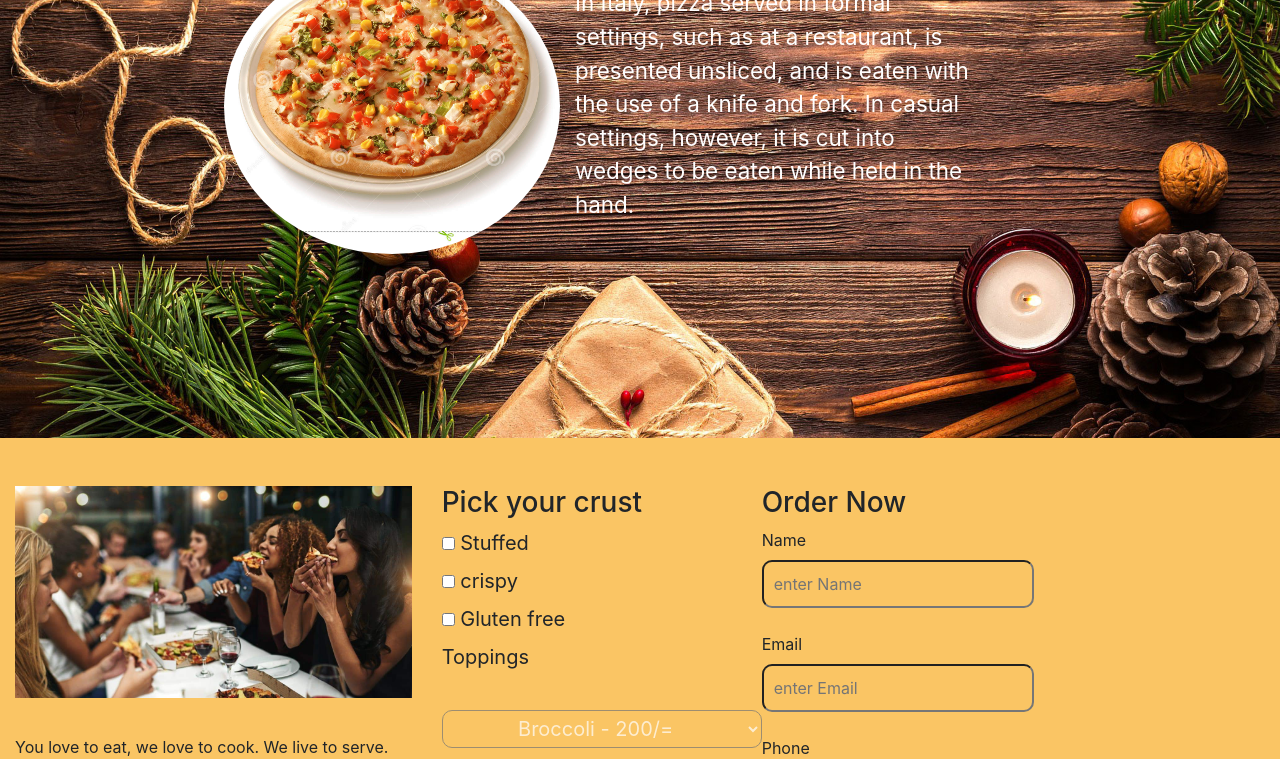
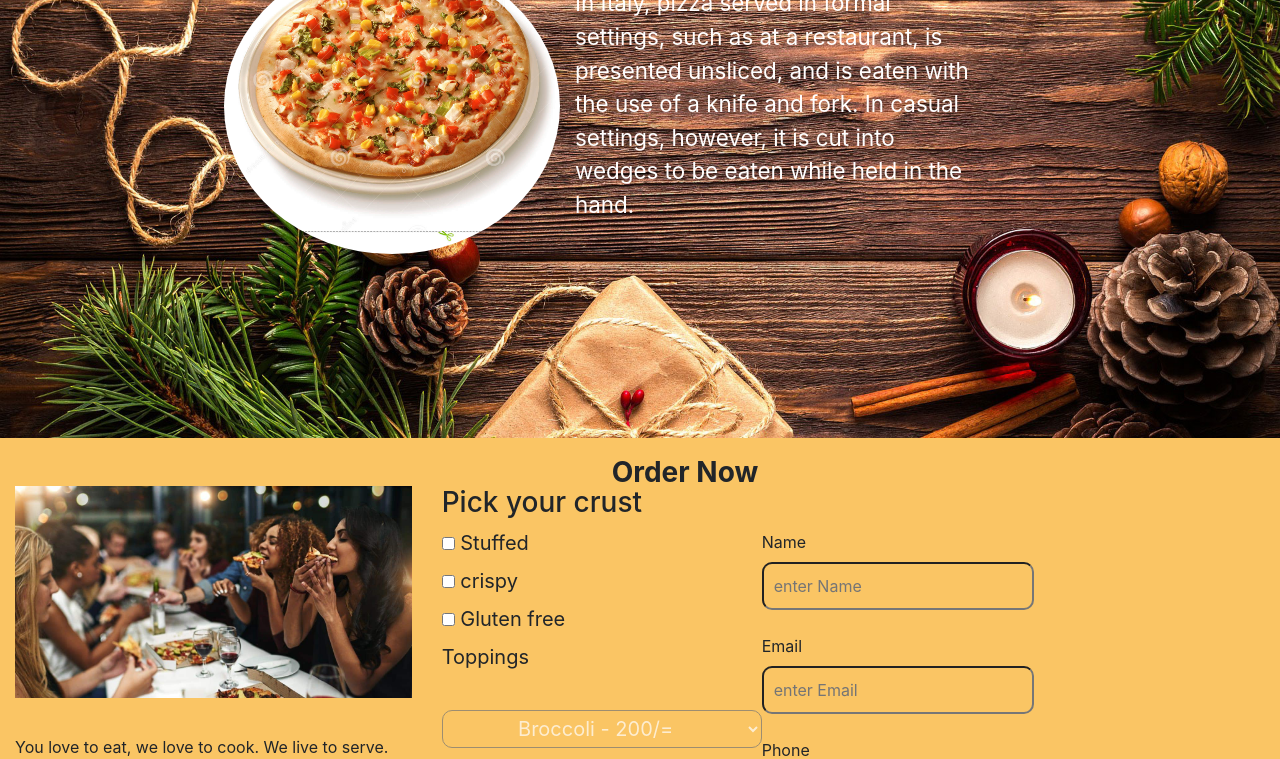
Before and after one commit to Pascal-Owilly/Pascal-Pizza-Gourmet, a plain HTML site: page index.html in a window 1280 px wide. Shown: the part 338-1097 px from the top of the page. Drawn offline with nearby package versions, Linux system fonts and the light colour scheme.

Commit message:
add padding to the order title

```diff
--- a/index.html
+++ b/index.html
@@ -103,7 +103,7 @@
             <div class="col-md-3">
 
                 <form id="orderPizza">
-                    <h3>Order Now</h3>
+                    <h3 style="margin-top: -30px;margin-left: -170px;margin-top: -50px;padding: 20px;margin-bottom: 20px;font-weight: 700;">Order Now</h3>
                     <label>Name</label>
                     <input id="name" type="text" placeholder="enter Name">
                     <br></br>
```
